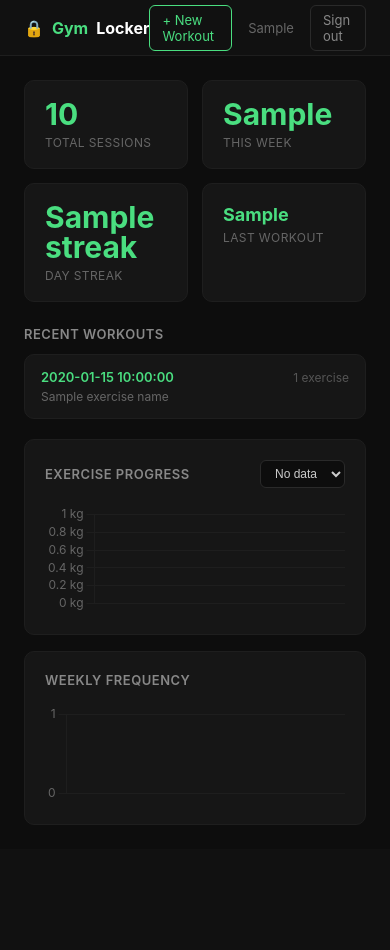
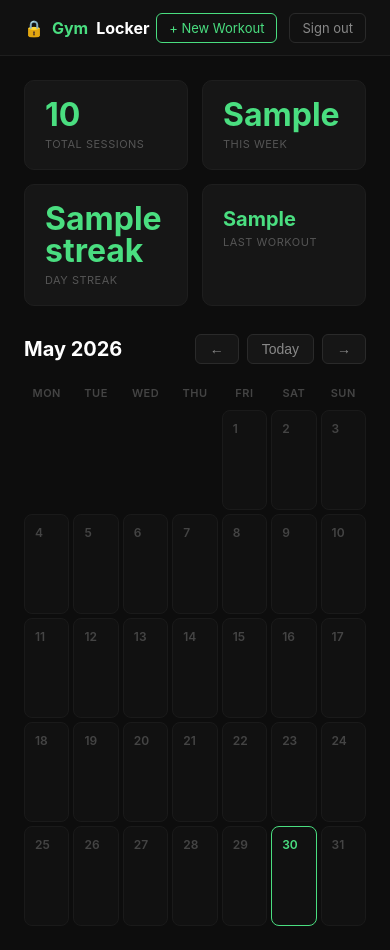
Before and after one commit to puhsum/workout-tracker, a FastAPI app: template dashboard/templates/dashboard.html in a window 390 px wide. Before the commit the page ends 825 px from the top, so only its background shows below. Run offline with FastAPI, Linux system fonts and the light colour scheme; the template is opened without the code that fills it: most values are stand-ins (such as "Sample title", 1, 10 or a date in 2020).

Commit message:
feat: replace dashboard with full-width monthly calendar
- Calendar grid replaces two-column layout (workout list + charts)
- Workout days show exercise names inline with green dot indicator
- Today highlighted with green border
- Hover tooltip shows full exercise list with sets
- Click any workout day → /log/{date} detail page
- /log/{date} shows session times, duration, and all sets as chips
- Month navigation with prev/next/today controls

Co-Authored-By: Claude Sonnet 4.6 <noreply@anthropic.com>

```diff
--- a/dashboard/app.py
+++ b/dashboard/app.py
@@ -90,6 +90,21 @@ async def dashboard(request: Request, session: Optional[str] = Cookie(default=No
     })
 
 
+# ── Log detail ────────────────────────────────────────────────────────────────
+
+@app.get("/log/{date}", response_class=HTMLResponse)
+async def log_detail(date: str, request: Request, session: Optional[str] = Cookie(default=None)):
+    if not _get_user(session):
+        return RedirectResponse("/login")
+    workouts = parse_workouts(VAULT_DIR)
+    day_workouts = [w for w in workouts if w["date"] == date]
+    return templates.TemplateResponse("log.html", {
+        "request": request,
+        "date": date,
+        "workouts": day_workouts,
+    })
+
+
 # ── Workout Logging ───────────────────────────────────────────────────────────
 
 @app.get("/workout/new", response_class=HTMLResponse)
--- a/dashboard/templates/dashboard.html
+++ b/dashboard/templates/dashboard.html
@@ -4,118 +4,96 @@
 <meta charset="UTF-8">
 <meta name="viewport" content="width=device-width, initial-scale=1.0">
 <title>GymLocker</title>
-<script src="https://cdn.jsdelivr.net/npm/chart.js@4.4.0/dist/chart.umd.min.js"></script>
 <style>
   *, *::before, *::after { box-sizing: border-box; margin: 0; padding: 0; }
-  body {
-    background: #0d0d0d;
-    color: #e0e0e0;
-    font-family: -apple-system, BlinkMacSystemFont, 'Segoe UI', Roboto, sans-serif;
-    min-height: 100vh;
-  }
+  body { background: #0d0d0d; color: #e0e0e0; font-family: -apple-system, BlinkMacSystemFont, 'Segoe UI', Roboto, sans-serif; min-height: 100vh; }
 
   /* Nav */
-  nav {
-    background: #111;
-    border-bottom: 1px solid #1e1e1e;
-    padding: 0 24px;
-    height: 56px;
-    display: flex;
-    align-items: center;
-    justify-content: space-between;
-    position: sticky;
-    top: 0;
-    z-index: 100;
-  }
+  nav { background: #111; border-bottom: 1px solid #1e1e1e; padding: 0 24px; height: 56px; display: flex; align-items: center; justify-content: space-between; position: sticky; top: 0; z-index: 200; }
   .nav-brand { font-size: 16px; font-weight: 700; color: #fff; display: flex; align-items: center; gap: 8px; }
   .nav-brand span { color: #4ade80; }
-  .nav-right { display: flex; align-items: center; gap: 16px; }
-  .nav-right .user { font-size: 13px; color: #666; }
+  .nav-right { display: flex; align-items: center; gap: 12px; }
   .nav-right a { font-size: 13px; color: #888; text-decoration: none; padding: 6px 12px; border: 1px solid #2a2a2a; border-radius: 6px; transition: all 0.15s; }
   .nav-right a:hover { color: #fff; border-color: #444; }
+  .nav-right a.new { color: #4ade80; border-color: #4ade80; }
+  .nav-right a.new:hover { background: rgba(74,222,128,0.08); }
 
-  /* Layout */
   main { padding: 24px; max-width: 1440px; margin: 0 auto; }
 
-  /* Stats row */
-  .stats {
-    display: grid;
-    grid-template-columns: repeat(4, 1fr);
-    gap: 14px;
-    margin-bottom: 24px;
+  /* Stats */
+  .stats { display: grid; grid-template-columns: repeat(4, 1fr); gap: 14px; margin-bottom: 28px; }
+  @media (max-width: 700px) { .stats { grid-template-columns: repeat(2, 1fr); } }
+  .stat-card { background: #161616; border: 1px solid #1e1e1e; border-radius: 10px; padding: 18px 20px; }
+  .stat-value { font-size: 32px; font-weight: 700; color: #4ade80; line-height: 1; }
+  .stat-label { font-size: 11px; color: #555; margin-top: 6px; text-transform: uppercase; letter-spacing: 0.5px; }
+
+  /* Calendar header */
+  .cal-header { display: flex; align-items: center; justify-content: space-between; margin-bottom: 16px; }
+  .cal-title { font-size: 20px; font-weight: 700; color: #fff; }
+  .cal-nav { display: flex; gap: 8px; }
+  .cal-nav button { background: #161616; border: 1px solid #2a2a2a; color: #888; border-radius: 6px; padding: 6px 14px; font-size: 14px; cursor: pointer; transition: all 0.15s; }
+  .cal-nav button:hover { border-color: #444; color: #fff; }
+
+  /* Day-of-week headers */
+  .cal-dow { display: grid; grid-template-columns: repeat(7, 1fr); gap: 4px; margin-bottom: 4px; }
+  .cal-dow-cell { text-align: center; font-size: 11px; font-weight: 600; color: #444; text-transform: uppercase; letter-spacing: 0.5px; padding: 6px 0; }
+
+  /* Calendar grid */
+  .cal-grid { display: grid; grid-template-columns: repeat(7, 1fr); gap: 4px; }
+  .cal-cell {
+    background: #111;
+    border: 1px solid #1a1a1a;
+    border-radius: 8px;
+    min-height: 100px;
+    padding: 10px;
+    position: relative;
+    cursor: default;
+    transition: border-color 0.12s, background 0.12s;
+    overflow: hidden;
   }
-  @media (max-width: 700px) { .stats { grid-template-columns: repeat(2, 1fr); } }
-  .stat-card {
-    background: #161616;
-    border: 1px solid #1e1e1e;
-    border-radius: 10px;
-    padding: 18px 20px;
+  .cal-cell.empty { background: transparent; border-color: transparent; cursor: default; }
+  .cal-cell.has-workout { cursor: pointer; }
+  .cal-cell.has-workout:hover { background: #161616; border-color: #2a2a2a; }
+  .cal-cell.is-today { border-color: #4ade80 !important; }
+  .cal-cell.is-today .cal-day-num { color: #4ade80; }
+
+  .cal-day-num { font-size: 12px; font-weight: 600; color: #444; margin-bottom: 6px; }
+  .cal-cell.has-workout .cal-day-num { color: #888; }
+
+  .cal-dot { width: 6px; height: 6px; background: #4ade80; border-radius: 50%; margin-bottom: 6px; }
+
+  .cal-ex-list { display: flex; flex-direction: column; gap: 2px; }
+  .cal-ex-name {
+    font-size: 11px;
+    color: #4ade80;
+    white-space: nowrap;
+    overflow: hidden;
+    text-overflow: ellipsis;
+    line-height: 1.4;
   }
-  .stat-value { font-size: 30px; font-weight: 700; color: #4ade80; line-height: 1; }
-  .stat-label { font-size: 12px; color: #666; margin-top: 6px; text-transform: uppercase; letter-spacing: 0.4px; }
+  .cal-ex-more { font-size: 10px; color: #444; margin-top: 2px; }
 
-  /* Content grid */
-  .content {
-    display: grid;
-    grid-template-columns: 360px 1fr;
-    gap: 20px;
-    align-items: start;
-  }
-  @media (max-width: 960px) { .content { grid-template-columns: 1fr; } }
-
-  /* Section headings */
-  .section-title {
-    font-size: 13px;
-    font-weight: 600;
-    color: #888;
-    text-transform: uppercase;
-    letter-spacing: 0.5px;
-    margin-bottom: 12px;
-  }
-
-  /* Workout cards */
-  .workout-list { display: flex; flex-direction: column; gap: 10px; }
-  .workout-card {
-    background: #161616;
-    border: 1px solid #1e1e1e;
+  /* Tooltip */
+  #tooltip {
+    position: fixed;
+    z-index: 999;
+    background: #1a1a1a;
+    border: 1px solid #2a2a2a;
     border-radius: 10px;
     padding: 14px 16px;
-    cursor: pointer;
-    transition: border-color 0.15s;
+    min-width: 220px;
+    max-width: 300px;
+    pointer-events: none;
+    display: none;
+    box-shadow: 0 8px 32px rgba(0,0,0,0.6);
   }
-  .workout-card:hover { border-color: #2e2e2e; }
-  .workout-card.open .exercises { display: block; }
-  .workout-header { display: flex; justify-content: space-between; align-items: center; }
-  .workout-date { font-size: 13px; font-weight: 600; color: #4ade80; }
-  .workout-meta { font-size: 12px; color: #555; }
-  .workout-summary { font-size: 12px; color: #666; margin-top: 4px; white-space: nowrap; overflow: hidden; text-overflow: ellipsis; }
-  .exercises { display: none; margin-top: 12px; border-top: 1px solid #1e1e1e; padding-top: 10px; }
-  .exercise-row { display: flex; justify-content: space-between; align-items: baseline; padding: 4px 0; font-size: 13px; }
-  .ex-name { color: #ccc; }
-  .ex-sets { color: #666; font-family: 'SF Mono', Menlo, monospace; font-size: 11px; max-width: 200px; text-align: right; overflow: hidden; text-overflow: ellipsis; white-space: nowrap; }
-
-  /* Chart cards */
-  .chart-col { display: flex; flex-direction: column; gap: 16px; }
-  .chart-card {
-    background: #161616;
-    border: 1px solid #1e1e1e;
-    border-radius: 10px;
-    padding: 20px;
-  }
-  .chart-header { display: flex; justify-content: space-between; align-items: center; margin-bottom: 16px; }
-  .chart-header .section-title { margin-bottom: 0; }
-  select {
-    background: #0d0d0d;
-    border: 1px solid #2a2a2a;
-    color: #ccc;
-    padding: 5px 10px;
-    border-radius: 6px;
-    font-size: 12px;
-    outline: none;
-    cursor: pointer;
-    max-width: 180px;
-  }
-  .empty { color: #555; font-size: 13px; text-align: center; padding: 40px 0; }
+  .tt-date { font-size: 13px; font-weight: 700; color: #fff; margin-bottom: 2px; }
+  .tt-meta { font-size: 11px; color: #555; margin-bottom: 10px; }
+  .tt-divider { height: 1px; background: #2a2a2a; margin-bottom: 10px; }
+  .tt-ex { margin-bottom: 8px; }
+  .tt-ex:last-child { margin-bottom: 0; }
+  .tt-ex-name { font-size: 12px; font-weight: 600; color: #e0e0e0; margin-bottom: 2px; }
+  .tt-ex-sets { font-size: 11px; color: #555; font-family: 'SF Mono', Menlo, monospace; }
 </style>
 </head>
 <body>
@@ -123,8 +101,7 @@
 <nav>
   <div class="nav-brand">🔒 <span>Gym</span>Locker</div>
   <div class="nav-right">
-    <a href="/workout/new" style="color:#4ade80; border-color:#4ade80;">+ New Workout</a>
-    <span class="user">{{ stats.last_workout }}</span>
+    <a href="/workout/new" class="new">+ New Workout</a>
     <a href="/logout">Sign out</a>
   </div>
 </nav>
@@ -145,162 +122,178 @@
       <div class="stat-label">Day Streak</div>
     </div>
     <div class="stat-card">
-      <div class="stat-value" style="font-size:18px; padding-top:4px">{{ stats.last_workout }}</div>
+      <div class="stat-value" style="font-size:20px; padding-top:6px">{{ stats.last_workout }}</div>
       <div class="stat-label">Last Workout</div>
     </div>
   </div>
 
-  <div class="content">
-    <!-- Left: Recent workouts -->
-    <div class="left-col">
-      <div class="section-title">Recent Workouts</div>
-      {% if workouts %}
-      <div class="workout-list">
-        {% for w in workouts %}
-        <div class="workout-card" onclick="this.classList.toggle('open')">
-          <div class="workout-header">
-            <span class="workout-date">{{ w.date }}</span>
-            <span class="workout-meta">{{ w.exercises | length }} exercise{{ 's' if w.exercises | length != 1 }}</span>
-          </div>
-          <div class="workout-summary">{{ w.exercise_names | join(' · ') }}</div>
-          <div class="exercises">
-            {% for ex in w.exercises %}
-            <div class="exercise-row">
-              <span class="ex-name">{{ ex.name }}</span>
-              <span class="ex-sets">{{ ex.sets_raw }}</span>
-            </div>
-            {% endfor %}
-          </div>
-        </div>
-        {% endfor %}
-      </div>
-      {% else %}
-      <div class="empty">No workouts yet — <a href="/workout/new" style="color:#4ade80">log your first one</a>!</div>
-      {% endif %}
-    </div>
-
-    <!-- Right: Charts -->
-    <div class="chart-col">
-      <div class="chart-card">
-        <div class="chart-header">
-          <div class="section-title">Exercise Progress</div>
-          <select id="exerciseSelect"></select>
-        </div>
-        <canvas id="progressChart" height="110"></canvas>
-      </div>
-      <div class="chart-card">
-        <div class="chart-header">
-          <div class="section-title">Weekly Frequency</div>
-        </div>
-        <canvas id="frequencyChart" height="100"></canvas>
-      </div>
+  <!-- Calendar -->
+  <div class="cal-header">
+    <div class="cal-title" id="cal-title"></div>
+    <div class="cal-nav">
+      <button onclick="shiftMonth(-1)">←</button>
+      <button onclick="goToday()">Today</button>
+      <button onclick="shiftMonth(1)">→</button>
     </div>
   </div>
+  <div class="cal-dow">
+    <div class="cal-dow-cell">Mon</div>
+    <div class="cal-dow-cell">Tue</div>
+    <div class="cal-dow-cell">Wed</div>
+    <div class="cal-dow-cell">Thu</div>
+    <div class="cal-dow-cell">Fri</div>
+    <div class="cal-dow-cell">Sat</div>
+    <div class="cal-dow-cell">Sun</div>
+  </div>
+  <div class="cal-grid" id="cal-grid"></div>
 </main>
+
+<!-- Tooltip -->
+<div id="tooltip"></div>
 
 <script>
 const workouts = {{ workouts_json | safe }};
 
-// ── Chart defaults ────────────────────────────────────────────────────────────
-Chart.defaults.color = '#666';
-Chart.defaults.borderColor = '#1e1e1e';
-Chart.defaults.font.family = "-apple-system, BlinkMacSystemFont, 'Segoe UI', sans-serif";
+// Group workouts by date (multiple sessions same day supported)
+const byDate = {};
+workouts.forEach(w => {
+  if (!byDate[w.date]) byDate[w.date] = [];
+  byDate[w.date].push(w);
+});
 
-// ── Exercise Progress ─────────────────────────────────────────────────────────
-const allExercises = [...new Set(workouts.flatMap(w => w.exercise_names))].sort();
-const sel = document.getElementById('exerciseSelect');
+const MONTHS = ['January','February','March','April','May','June','July','August','September','October','November','December'];
+const today = new Date();
+let curYear = today.getFullYear();
+let curMonth = today.getMonth();
 
-if (allExercises.length === 0) {
-  sel.innerHTML = '<option>No data</option>';
-} else {
-  allExercises.forEach(name => {
-    const opt = document.createElement('option');
-    opt.value = name;
-    opt.textContent = name;
-    sel.appendChild(opt);
-  });
+function pad(n) { return String(n).padStart(2, '0'); }
+function dateStr(y, m, d) { return `${y}-${pad(m+1)}-${pad(d)}`; }
+
+function renderCalendar() {
+  const firstDay = new Date(curYear, curMonth, 1);
+  const daysInMonth = new Date(curYear, curMonth + 1, 0).getDate();
+  const todayStr = dateStr(today.getFullYear(), today.getMonth(), today.getDate());
+
+  document.getElementById('cal-title').textContent = `${MONTHS[curMonth]} ${curYear}`;
+
+  // Monday-start offset (0=Mon … 6=Sun)
+  let offset = (firstDay.getDay() + 6) % 7;
+
+  const grid = document.getElementById('cal-grid');
+  grid.innerHTML = '';
+
+  // Empty leading cells
+  for (let i = 0; i < offset; i++) {
+    const el = document.createElement('div');
+    el.className = 'cal-cell empty';
+    grid.appendChild(el);
+  }
+
+  // Day cells
+  for (let d = 1; d <= daysInMonth; d++) {
+    const ds = dateStr(curYear, curMonth, d);
+    const sessions = byDate[ds] || [];
+    const hasWorkout = sessions.length > 0;
+    const isToday = ds === todayStr;
+
+    const cell = document.createElement('div');
+    cell.className = 'cal-cell' + (hasWorkout ? ' has-workout' : '') + (isToday ? ' is-today' : '');
+
+    let inner = `<div class="cal-day-num">${d}</div>`;
+
+    if (hasWorkout) {
+      const allExNames = sessions.flatMap(s => s.exercise_names);
+      inner += `<div class="cal-dot"></div>`;
+      inner += `<div class="cal-ex-list">`;
+      const show = allExNames.slice(0, 3);
+      show.forEach(name => {
+        inner += `<div class="cal-ex-name">${escHtml(name)}</div>`;
+      });
+      if (allExNames.length > 3) {
+        inner += `<div class="cal-ex-more">+${allExNames.length - 3} more</div>`;
+      }
+      inner += `</div>`;
+
+      cell.addEventListener('mouseenter', (e) => showTooltip(e, ds, sessions));
+      cell.addEventListener('mouseleave', hideTooltip);
+      cell.addEventListener('click', () => { window.location.href = `/log/${ds}`; });
+    }
+
+    cell.innerHTML = inner;
+    grid.appendChild(cell);
+  }
 }
 
-function getProgressData(name) {
-  const points = [];
-  [...workouts].reverse().forEach(w => {
-    const ex = w.exercises.find(e => e.name === name);
-    if (ex && ex.max_weight > 0) {
-      points.push({ x: w.date, y: ex.max_weight });
-    }
-  });
-  return points;
+function shiftMonth(dir) {
+  curMonth += dir;
+  if (curMonth > 11) { curMonth = 0; curYear++; }
+  if (curMonth < 0)  { curMonth = 11; curYear--; }
+  renderCalendar();
 }
 
-const progressCtx = document.getElementById('progressChart').getContext('2d');
-const progressChart = new Chart(progressCtx, {
-  type: 'line',
-  data: {
-    datasets: [{
-      label: 'Max weight (kg)',
-      data: getProgressData(allExercises[0] || ''),
-      borderColor: '#4ade80',
-      backgroundColor: 'rgba(74,222,128,0.08)',
-      pointBackgroundColor: '#4ade80',
-      pointRadius: 4,
-      tension: 0.3,
-      fill: true,
-    }]
-  },
-  options: {
-    responsive: true,
-    interaction: { mode: 'index', intersect: false },
-    scales: {
-      x: { ticks: { maxTicksLimit: 8 } },
-      y: { beginAtZero: false, ticks: { callback: v => v + ' kg' } }
-    },
-    plugins: { legend: { display: false } }
-  }
+function goToday() {
+  curYear = today.getFullYear();
+  curMonth = today.getMonth();
+  renderCalendar();
+}
+
+// ── Tooltip ───────────────────────────────────────────────────────────────────
+
+const tooltip = document.getElementById('tooltip');
+
+function showTooltip(e, ds, sessions) {
+  const months = ['Jan','Feb','Mar','Apr','May','Jun','Jul','Aug','Sep','Oct','Nov','Dec'];
+  const [y, m, d] = ds.split('-').map(Number);
+  const label = `${months[m-1]} ${d}, ${y}`;
+  const totalExercises = sessions.reduce((s, w) => s + w.exercises.length, 0);
+  const durations = sessions.map(w => w.duration).filter(Boolean);
+  const durationText = durations.length ? durations.join(' + ') + ' min' : '';
+
+  let html = `<div class="tt-date">${label}</div>`;
+  html += `<div class="tt-meta">${totalExercises} exercise${totalExercises !== 1 ? 's' : ''}${durationText ? ' · ' + durationText : ''}</div>`;
+  html += `<div class="tt-divider"></div>`;
+
+  sessions.forEach(w => {
+    w.exercises.forEach(ex => {
+      html += `<div class="tt-ex">
+        <div class="tt-ex-name">${escHtml(ex.name)}</div>
+        ${ex.sets_raw ? `<div class="tt-ex-sets">${escHtml(ex.sets_raw)}</div>` : ''}
+      </div>`;
+    });
+  });
+
+  tooltip.innerHTML = html;
+  tooltip.style.display = 'block';
+  positionTooltip(e);
+}
+
+function positionTooltip(e) {
+  const tw = tooltip.offsetWidth;
+  const th = tooltip.offsetHeight;
+  const vw = window.innerWidth;
+  const vh = window.innerHeight;
+  let x = e.clientX + 16;
+  let y = e.clientY + 16;
+  if (x + tw > vw - 8) x = e.clientX - tw - 8;
+  if (y + th > vh - 8) y = e.clientY - th - 8;
+  tooltip.style.left = x + 'px';
+  tooltip.style.top  = y + 'px';
+}
+
+function hideTooltip() {
+  tooltip.style.display = 'none';
+}
+
+// Follow mouse within the cell
+document.getElementById('cal-grid').addEventListener('mousemove', (e) => {
+  if (tooltip.style.display === 'block') positionTooltip(e);
 });
 
-sel.addEventListener('change', () => {
-  progressChart.data.datasets[0].data = getProgressData(sel.value);
-  progressChart.update();
-});
-
-// ── Weekly Frequency ──────────────────────────────────────────────────────────
-function getWeeklyData() {
-  const weeks = {};
-  workouts.forEach(w => {
-    const d = new Date(w.date + 'T00:00:00');
-    const day = d.getDay() || 7; // Mon=1 … Sun=7
-    const mon = new Date(d);
-    mon.setDate(d.getDate() - day + 1);
-    const key = mon.toISOString().slice(0, 10);
-    weeks[key] = (weeks[key] || 0) + 1;
-  });
-  const sorted = Object.keys(weeks).sort().slice(-16);
-  return { labels: sorted, data: sorted.map(k => weeks[k]) };
+function escHtml(str) {
+  return String(str).replace(/&/g,'&amp;').replace(/</g,'&lt;').replace(/>/g,'&gt;');
 }
 
-const { labels, data } = getWeeklyData();
-const freqCtx = document.getElementById('frequencyChart').getContext('2d');
-new Chart(freqCtx, {
-  type: 'bar',
-  data: {
-    labels,
-    datasets: [{
-      label: 'Workouts',
-      data,
-      backgroundColor: 'rgba(74,222,128,0.7)',
-      borderRadius: 4,
-      borderSkipped: false,
-    }]
-  },
-  options: {
-    responsive: true,
-    scales: {
-      x: { ticks: { maxTicksLimit: 8 } },
-      y: { beginAtZero: true, ticks: { stepSize: 1 } }
-    },
-    plugins: { legend: { display: false } }
-  }
-});
+renderCalendar();
 </script>
 </body>
 </html>
```
Also changed, not shown: dashboard/templates/log.html (added, +98 -0 lines).
